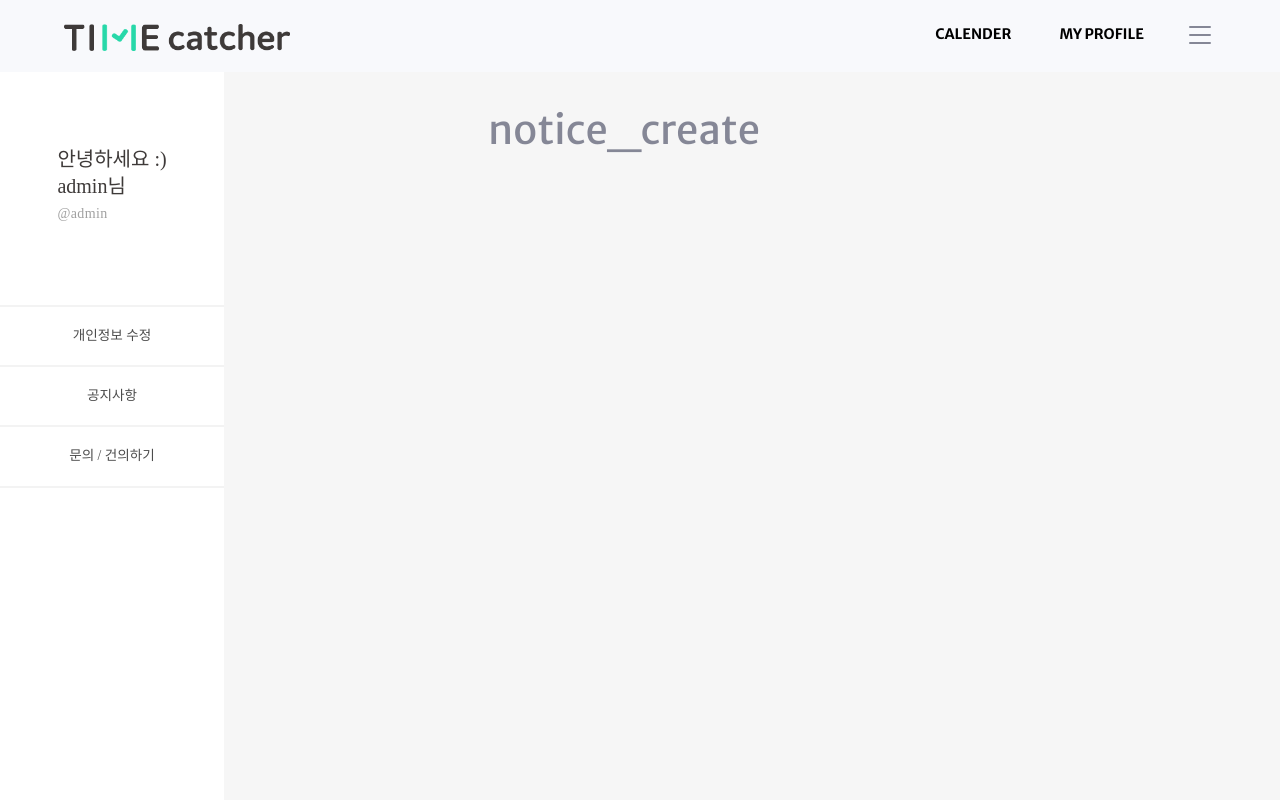
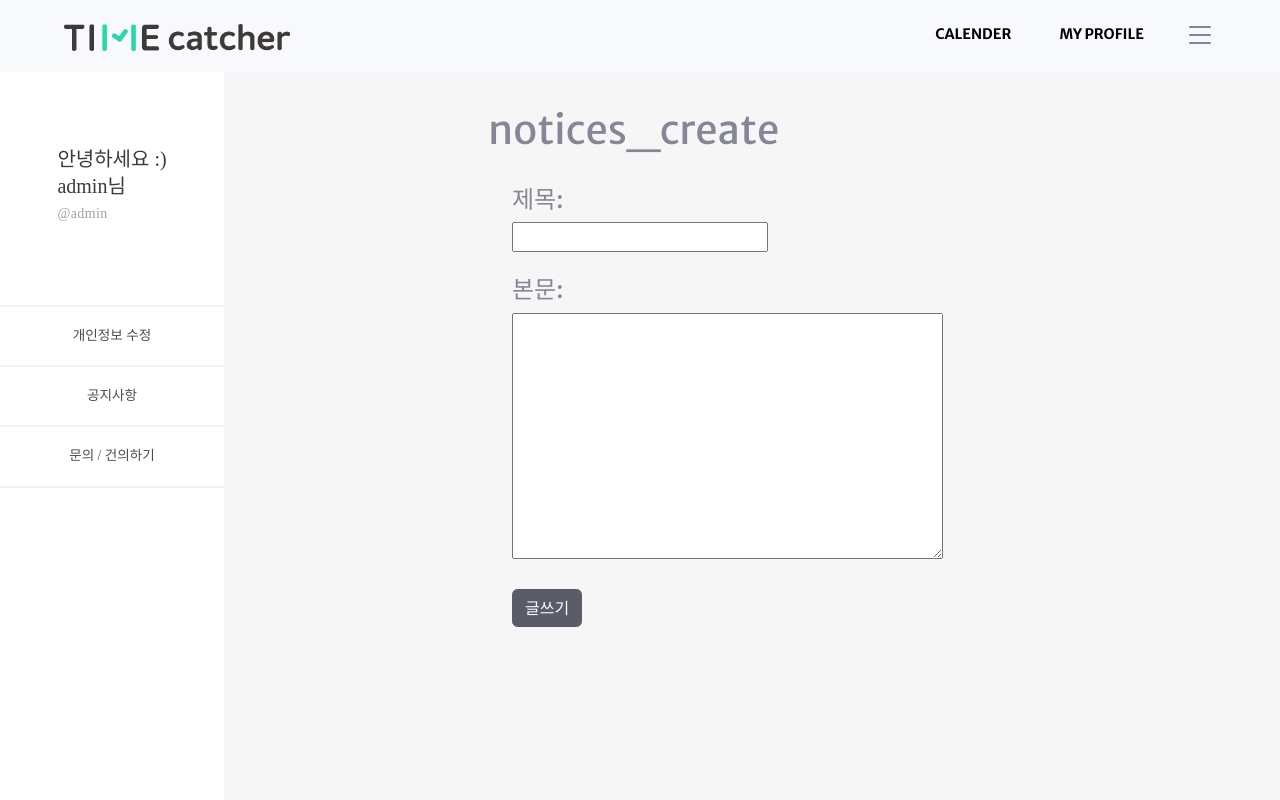
Before and after one commit to integerJI/TIME_catcher, a Django app: page /timeApp/notices_create/ in a window 1280 px wide. Run offline with Django 3.2, Linux system fonts and the light colour scheme; a user stored in the database is signed in; data comes from the database, SQL or seed files in the repository; both versions use the stored data as it was after the commit; some libraries are stand-ins or nearby versions.

Commit message:
글쓰기 완료

```diff
--- a/timeApp/templates/notices.html
+++ b/timeApp/templates/notices.html
@@ -36,8 +36,7 @@
     </table>
     <div class="d-flex justify-content-end">
 
-      <!-- <a href="{% url 'customer_create' %}" class="btn btn-primary">글쓰기</a> -->
-      <a href="#" class="btn btn-primary">글쓰기</a>
+      <a href="{% url 'notices_create' %}" class="btn btn-primary">글쓰기</a>
     </div>
   </div>
 </div>
--- a/timeApp/templates/notices_create.html
+++ b/timeApp/templates/notices_create.html
@@ -3,7 +3,22 @@
 {% block content_side %}
 <div id="content-wrapper" style="background-color: #f6f6f6;" class="d-flex justify-content-center">
   <div class="cantrion" style="margin-top: 10%; width: 50%;">
-    <h1>notice_create</h1>
+    <h1>notices_create</h1>
+    <br>
+    <div class="container">
+      <form action="{% url 'notices_save' %}" method="POST">
+        {% csrf_token %}
+        <h4>제목: </h4>
+        <input type="text" name="title">
+        <br>
+        <br>
+        <h4>본문: </h4>
+        <textarea cols=40 rows=10 name="body"></textarea>
+        <br>
+        <br>
+        <input class="btn btn-dark" type="submit" value="글쓰기">
+      </form>
+    </div>
   </div>
 </div>
 {% endblock %}
--- a/timeApp/urls.py
+++ b/timeApp/urls.py
@@ -11,6 +11,9 @@ urlpatterns = [
     path('notices_create/', views.notices_create, name='notices_create'),
     path('notices_detail/<int:notice_id>', views.notices_detail, name='notices_detail'),
 
+    path('notices_create/', views.notices_create, name='notices_create'),
+    path('notices_save/', views.notices_save, name='notices_save'),
+
     path('customer_create/', views.customer_create, name='customer_create'),
     path('customer_save/', views.customer_save, name='customer_save'),
     path('customer_detail/<int:customer_id>', views.customer_detail, name='customer_detail'),
--- a/timeApp/views.py
+++ b/timeApp/views.py
@@ -65,6 +65,27 @@ def notices_create(request):
     }
 
     return render(request, 'notices_create.html', context=context)
+
+
+def notices_save(request):
+
+    notices = Notices()
+    conn_user = request.user
+    conn_profile = Profile.objects.get(user=conn_user)
+
+    context = {
+        'id' : conn_user.username,
+        'nick' : conn_profile.nick,
+    }
+
+    notices.n_title = request.POST['title']
+    notices.n_body = request.POST['body']
+    notices.n_input_date = timezone.datetime.now()
+    notices.save()
+
+    return redirect('/timeApp/notices_detail/' + str(notices.id), context=context)
+
+
 
 def notices_detail(request, notice_id):
 
```
Also changed, not shown: timeApp/templates/notices_update.html (+9 -0 lines), db.sqlite3.
